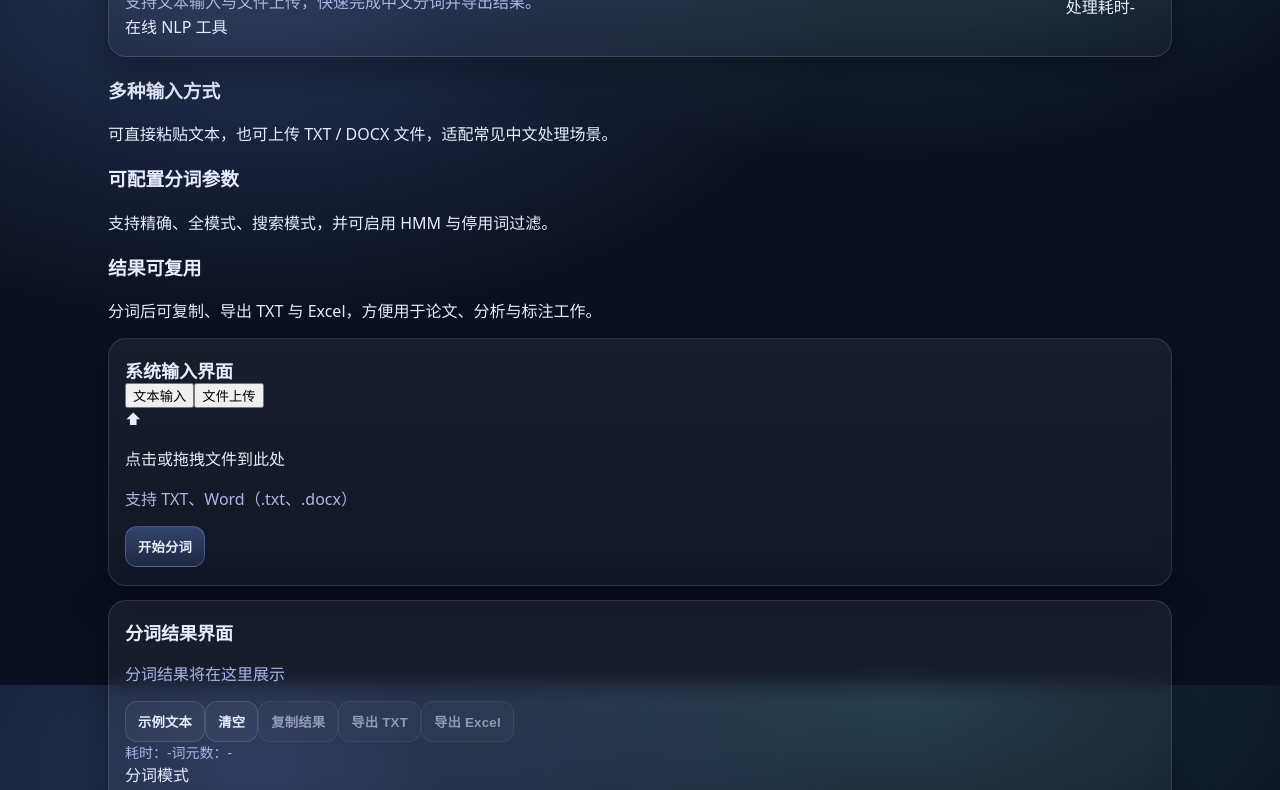
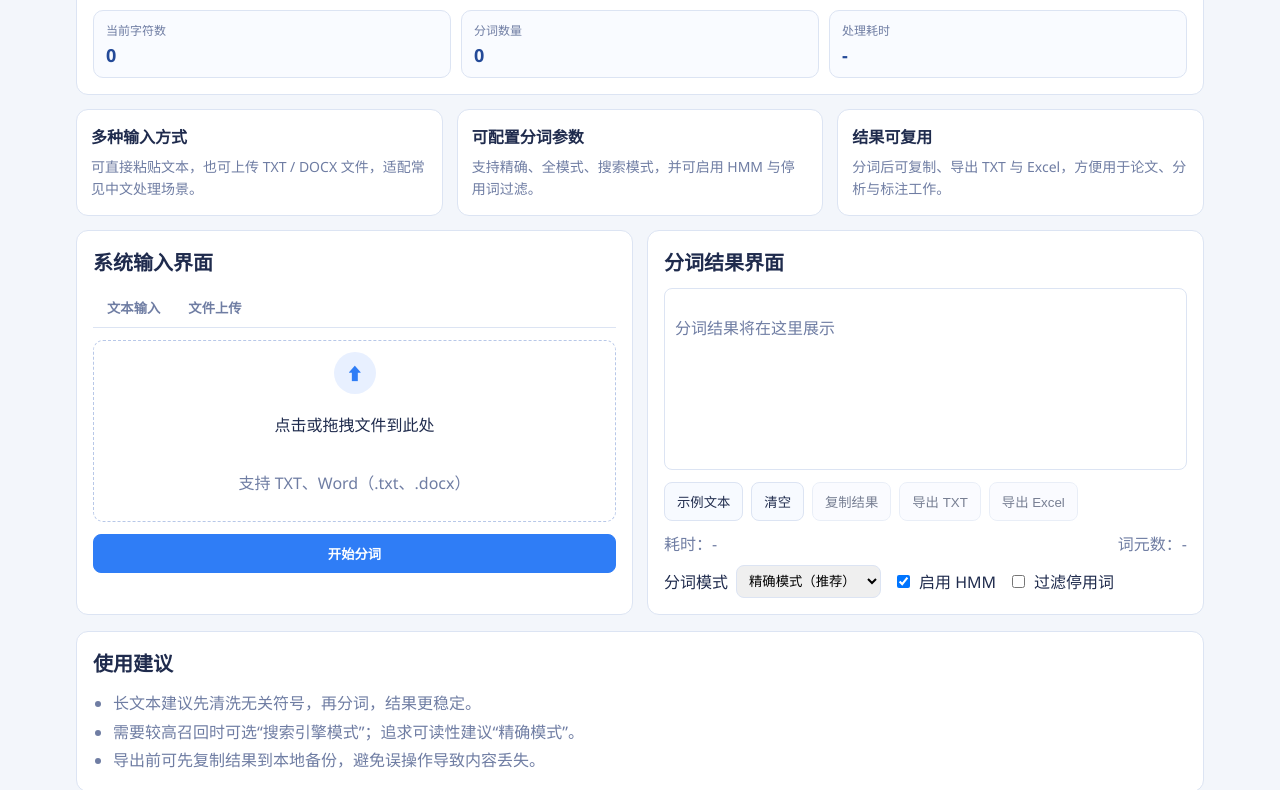
Before and after one commit to liu222dd/cursor, a website: page public/index.html in a window 1280 px wide. Shown: the part 115-905 px from the top of the page. Drawn offline with nearby package versions, Linux system fonts and the light colour scheme.

Commit message:
Update app.css

```diff
--- a/public/app.css
+++ b/public/app.css
@@ -1,99 +1,226 @@
 :root{
-  --bg:#0b1020;
-  --card:#111a33;
-  --text:#e7ecff;
-  --muted:#aab6e8;
-  --border:rgba(255,255,255,.12);
-  --accent:#7aa2ff;
-  --accent2:#67e8f9;
-  --danger:#ff6b6b;
-  --shadow:0 12px 40px rgba(0,0,0,.35);
+  --bg:#f3f6fb;
+  --card:#ffffff;
+  --text:#1f2b4d;
+  --muted:#6f7da3;
+  --border:#dce4f3;
+  --primary:#2f7df6;
+  --danger:#d04343;
 }
 *{box-sizing:border-box}
-html,body{height:100%}
 body{
   margin:0;
-  font-family: ui-sans-serif, system-ui, -apple-system, "Segoe UI", "PingFang SC",
-    "Hiragino Sans GB", "Microsoft YaHei", Arial, sans-serif;
+  background:var(--bg);
   color:var(--text);
-  background: radial-gradient(1000px 600px at 20% 10%, rgba(122,162,255,.25), transparent 60%),
-    radial-gradient(900px 500px at 70% 0%, rgba(103,232,249,.18), transparent 55%),
-    var(--bg);
+  font-family: "Segoe UI","PingFang SC","Microsoft YaHei",Arial,sans-serif;
 }
-.wrap{max-width:1100px;margin:0 auto;padding:28px 18px 40px}
-.header{display:flex;gap:16px;align-items:flex-start;justify-content:space-between;margin-bottom:18px}
-h1{margin:0 0 6px;font-size:26px;letter-spacing:.5px}
-.sub{margin:0;color:var(--muted);line-height:1.5}
-.badge{
-  padding:10px 12px;border:1px solid var(--border);border-radius:12px;
-  background:rgba(255,255,255,.04);box-shadow:var(--shadow);white-space:nowrap
+.wrap{max-width:1160px;margin:0 auto;padding:24px 16px 40px}
+.card{
+  background:var(--card);
+  border:1px solid var(--border);
+  border-radius:12px;
+  padding:16px;
+  margin-bottom:14px;
 }
-.card{
-  background:linear-gradient(180deg, rgba(255,255,255,.06), rgba(255,255,255,.03));
-  border:1px solid var(--border);border-radius:18px;padding:18px 16px;
-  box-shadow:var(--shadow);backdrop-filter: blur(10px);
-  margin:14px 0;
+.header h1{margin:0 0 6px;font-size:28px}
+.sub{margin:0;color:var(--muted)}
+.section-title{margin:0 0 12px;font-size:20px}
+.hero-top{
+  display:flex;
+  align-items:flex-start;
+  justify-content:space-between;
+  gap:12px;
 }
-.grid{display:grid;grid-template-columns:1.6fr 1fr;gap:16px}
-@media (max-width:900px){.grid{grid-template-columns:1fr}}
-.label{display:block;font-weight:650;margin:2px 0 10px}
+.hero-badge{
+  border:1px solid #bcd1fa;
+  background:#edf4ff;
+  color:#245fc4;
+  padding:6px 10px;
+  border-radius:999px;
+  font-size:13px;
+  font-weight:600;
+  white-space:nowrap;
+}
+.hero-stats{
+  margin-top:14px;
+  display:grid;
+  grid-template-columns:repeat(3, minmax(0, 1fr));
+  gap:10px;
+}
+.stat-item{
+  border:1px solid var(--border);
+  background:#f9fbff;
+  border-radius:10px;
+  padding:10px 12px;
+  display:flex;
+  flex-direction:column;
+  gap:4px;
+}
+.stat-label{font-size:12px;color:var(--muted)}
+.stat-value{font-size:18px;font-weight:700;color:#244a98}
+.feature-grid{
+  display:grid;
+  grid-template-columns:repeat(3, minmax(0,1fr));
+  gap:14px;
+  margin-bottom:14px;
+}
+.feature-card{
+  background:#ffffff;
+  border:1px solid var(--border);
+  border-radius:12px;
+  padding:14px;
+}
+.feature-card h3{
+  margin:0 0 8px;
+  font-size:16px;
+}
+.feature-card p{
+  margin:0;
+  color:var(--muted);
+  line-height:1.6;
+  font-size:14px;
+}
+.showcase-grid{
+  display:grid;
+  grid-template-columns:1fr 1fr;
+  gap:14px;
+}
+.tabs{
+  display:flex;
+  border-bottom:1px solid var(--border);
+  margin-bottom:12px;
+}
+.tab-btn{
+  border:none;
+  background:transparent;
+  padding:10px 14px;
+  color:var(--muted);
+  font-weight:600;
+  cursor:pointer;
+}
+.tab-btn.active{
+  color:var(--primary);
+  border-bottom:2px solid var(--primary);
+}
 .textarea{
-  width:100%;min-height:230px;resize:vertical;
-  padding:12px 12px;
-  border-radius:14px;border:1px solid var(--border);
-  background:rgba(0,0,0,.25);color:var(--text);
-  outline:none;line-height:1.55;
+  width:100%;
+  min-height:150px;
+  border:1px solid var(--border);
+  border-radius:8px;
+  padding:10px;
+  font-size:14px;
+  resize:vertical;
 }
-.textarea:focus{border-color:rgba(122,162,255,.6);box-shadow:0 0 0 4px rgba(122,162,255,.18)}
-.hint{margin-top:10px;color:var(--muted);font-size:13px}
-.controls{display:flex;flex-direction:column;gap:12px}
-.row{display:flex;gap:12px;flex-wrap:wrap;align-items:center}
-.field{display:flex;flex-direction:column;gap:8px;min-width:240px}
+.hint-row{
+  margin-top:8px;
+  color:var(--muted);
+  font-size:13px;
+}
+.upload-panel{
+  min-height:182px;
+  border:1px dashed #b8c8e8;
+  border-radius:10px;
+  display:flex;
+  align-items:center;
+  justify-content:center;
+  flex-direction:column;
+  gap:2px;
+  cursor:pointer;
+}
+.upload-icon{
+  width:42px;height:42px;
+  display:grid;place-items:center;
+  border-radius:999px;
+  background:#e8f0ff;
+  color:#2f7df6;
+  font-weight:700;
+}
+.file-name{color:#2f7df6;font-weight:600}
+.btn{
+  border:1px solid var(--border);
+  background:#fff;
+  color:var(--text);
+  border-radius:8px;
+  padding:9px 12px;
+  cursor:pointer;
+}
+.btn:disabled{opacity:.6;cursor:not-allowed}
+.btn-main{
+  width:100%;
+  margin-top:12px;
+  color:#fff;
+  background:var(--primary);
+  border-color:var(--primary);
+  font-weight:600;
+}
+.btn-ghost{background:#f7faff}
+.result-box{
+  min-height:182px;
+  border:1px solid var(--border);
+  border-radius:8px;
+  padding:10px;
+  display:flex;
+  flex-wrap:wrap;
+  align-items:flex-start;
+  gap:8px;
+}
+.result-token{
+  background:#edf4ff;
+  color:#235fc0;
+  border:1px solid #cadcff;
+  border-radius:6px;
+  padding:4px 8px;
+  font-size:14px;
+}
+.toolbar{
+  margin-top:12px;
+  display:flex;
+  flex-wrap:wrap;
+  gap:8px;
+}
+.meta{
+  margin-top:10px;
+  color:var(--muted);
+  display:flex;
+  justify-content:space-between;
+}
+.controls-inline{
+  margin-top:10px;
+  display:flex;
+  flex-wrap:wrap;
+  gap:12px;
+  align-items:center;
+}
+.field{
+  display:flex;
+  align-items:center;
+  gap:8px;
+}
 .select{
-  padding:10px 10px;border-radius:12px;border:1px solid var(--border);
-  background:rgba(0,0,0,.22);color:var(--text);outline:none;
+  border:1px solid var(--border);
+  border-radius:8px;
+  padding:7px 8px;
 }
-.select:focus{border-color:rgba(103,232,249,.7);box-shadow:0 0 0 4px rgba(103,232,249,.14)}
-.check{display:flex;gap:8px;align-items:center;color:var(--text)}
-.actions{margin-top:2px}
-.btn{
-  border:1px solid rgba(122,162,255,.35);
-  background:linear-gradient(180deg, rgba(122,162,255,.32), rgba(122,162,255,.12));
-  color:var(--text);
-  padding:10px 12px;border-radius:12px;cursor:pointer;
-  font-weight:650;letter-spacing:.2px;
+.check{display:flex;align-items:center;gap:6px}
+.err{
+  margin-top:10px;
+  color:var(--danger);
+  background:#fff3f3;
+  border:1px solid #f5cccc;
+  border-radius:8px;
+  padding:8px 10px;
 }
-.btn:hover{filter:brightness(1.08)}
-.btn:disabled{opacity:.55;cursor:not-allowed}
-.btn-ghost{
-  border:1px solid var(--border);
-  background:rgba(255,255,255,.04);
+.muted{color:var(--muted)}
+.file-input{display:none}
+.tips-card{margin-top:2px}
+.tips-list{
+  margin:0;
+  padding-left:20px;
+  color:var(--muted);
+  line-height:1.8;
 }
-.btn-small{padding:8px 10px;border-radius:10px;font-size:13px}
-.meta{color:var(--muted);font-size:14px;justify-content:space-between}
-.err{color:var(--danger);background:rgba(255,107,107,.08);border:1px solid rgba(255,107,107,.28);padding:10px 12px;border-radius:12px}
-.resultHead{display:flex;align-items:baseline;justify-content:space-between;gap:12px;flex-wrap:wrap;margin-bottom:10px}
-h2{margin:0;font-size:18px}
-.muted{color:var(--muted)}
-.tokens{
-  display:flex;flex-wrap:wrap;gap:10px;
-  padding:10px;border:1px dashed rgba(255,255,255,.16);
-  border-radius:14px;min-height:56px;
-  background:rgba(0,0,0,.18);
+@media (max-width:980px){
+  .hero-stats{grid-template-columns:1fr}
+  .feature-grid{grid-template-columns:1fr}
+  .showcase-grid{grid-template-columns:1fr}
 }
-.tok{
-  display:inline-flex;gap:8px;align-items:center;
-  padding:7px 10px;border-radius:999px;
-  border:1px solid rgba(255,255,255,.12);
-  background:rgba(255,255,255,.06);
-}
-.tok code{color:var(--accent2)}
-.tokens-highlight{min-height:60px}
-.tok-highlight{
-  background:linear-gradient(135deg, rgba(122,162,255,.35), rgba(103,232,249,.25));
-  border-color:rgba(122,162,255,.4);
-  box-shadow:0 1px 3px rgba(0,0,0,.15);
-}
-.upload-row{display:flex;align-items:center;gap:10px;margin-top:10px;flex-wrap:wrap}
-.file-input{display:none}
-.footer{margin-top:16px}
```
